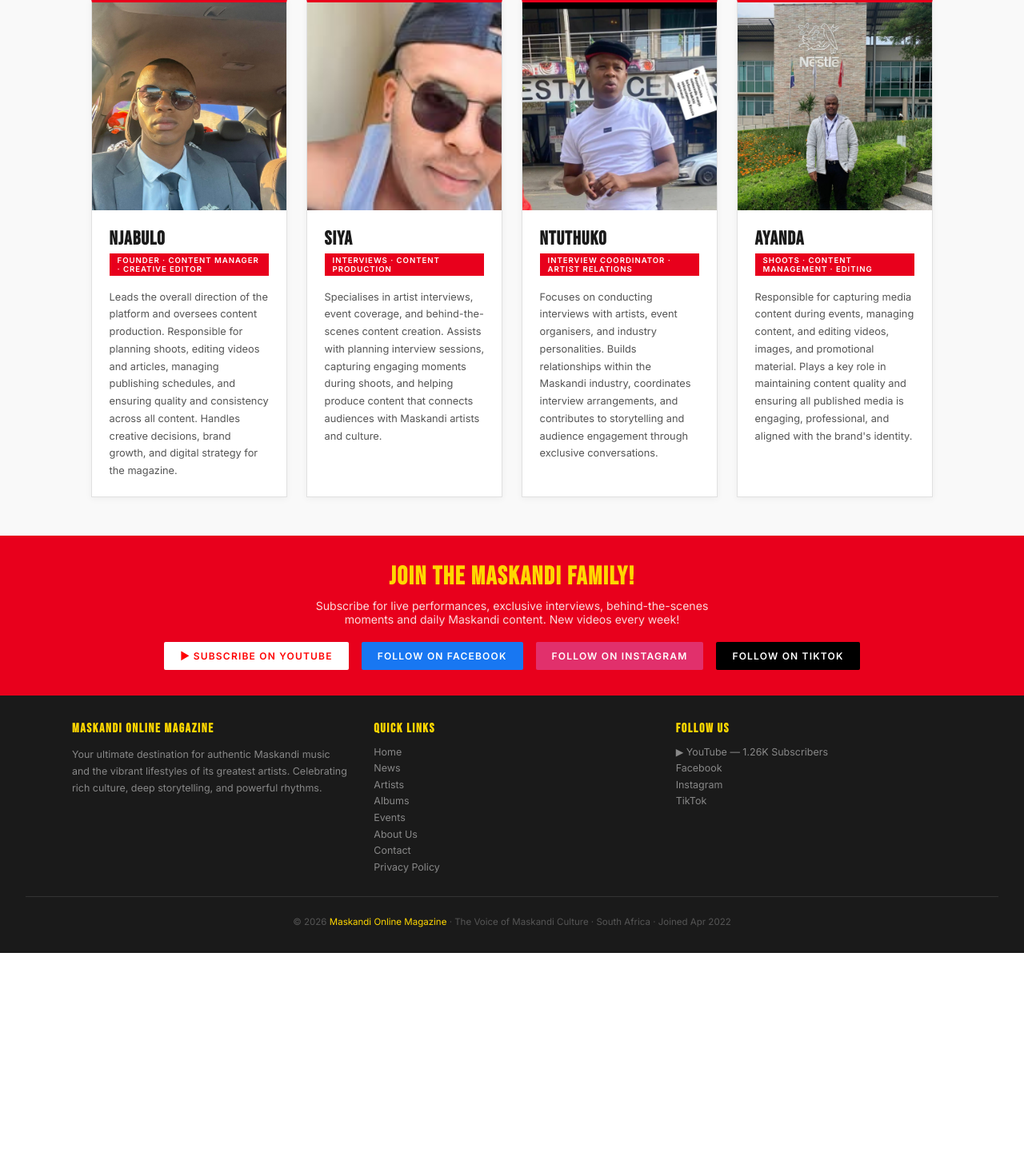
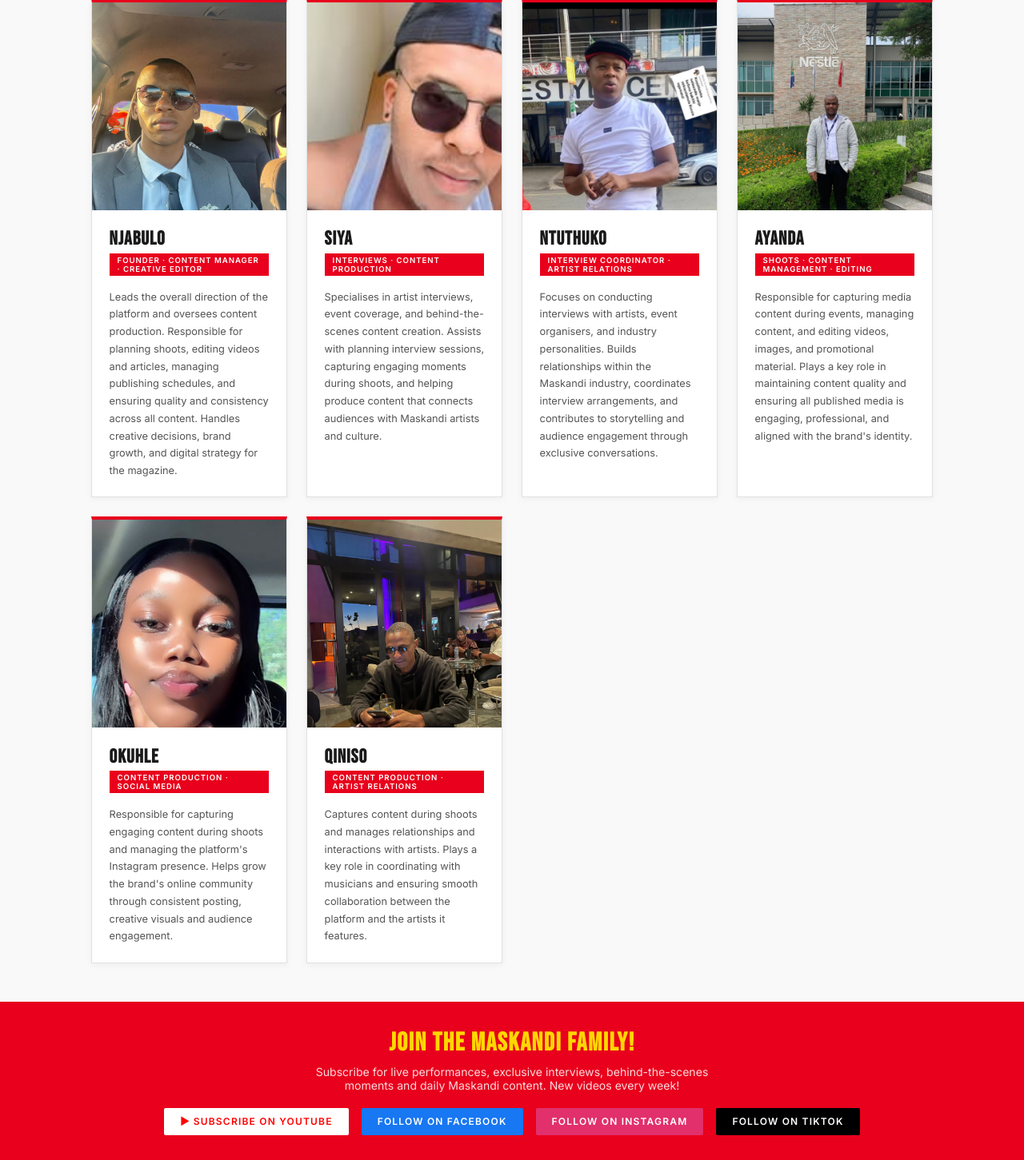
Before and after one commit to ayandamkhwanazi27-lang/maskandi-online, a Flask app: page /about in a window 1280 px wide. Shown: the part 1534-2985 px from the top of the page at 80% size. Before the commit the page ends 2726 px from the top, so only its background shows below. Run offline with Flask 3, Linux system fonts and the light colour scheme.

Commit message:
Update about.html

```diff
--- a/templates/about.html
+++ b/templates/about.html
@@ -246,6 +246,24 @@
       </div>
     </div>
 
+    <div class="team-card">
+      <img class="team-photo" src="/static/okuhle.jpg" alt="Okuhle">
+      <div class="team-body">
+        <h3>Okuhle</h3>
+        <span class="team-role">Content Production · Social Media</span>
+        <p class="team-bio">Responsible for capturing engaging content during shoots and managing the platform's Instagram presence. Helps grow the brand's online community through consistent posting, creative visuals and audience engagement.</p>
+      </div>
+    </div>
+
+    <div class="team-card">
+      <img class="team-photo" src="/static/qiniso.jpg" alt="Qiniso">
+      <div class="team-body">
+        <h3>Qiniso</h3>
+        <span class="team-role">Content Production · Artist Relations</span>
+        <p class="team-bio">Captures content during shoots and manages relationships and interactions with artists. Plays a key role in coordinating with musicians and ensuring smooth collaboration between the platform and the artists it features.</p>
+      </div>
+    </div>
+
   </div>
 </div>
 {% endblock %}
```
